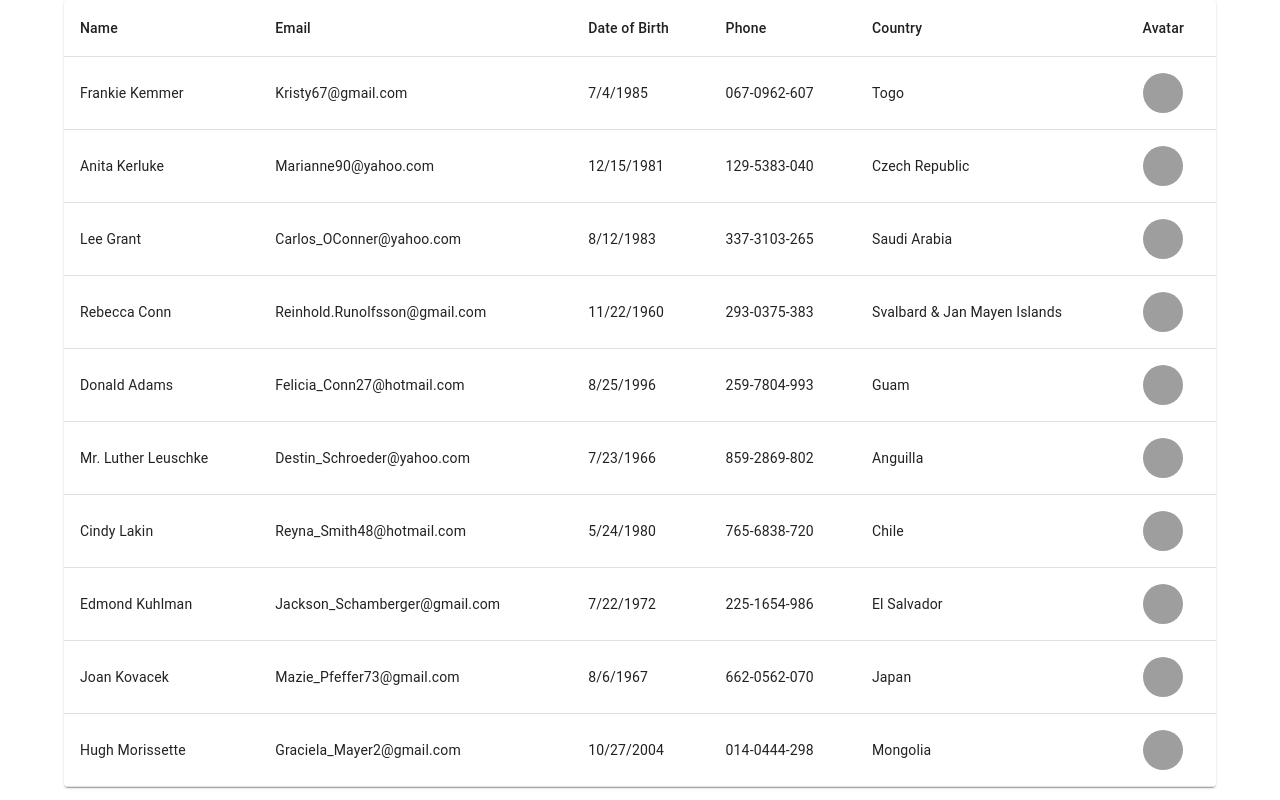
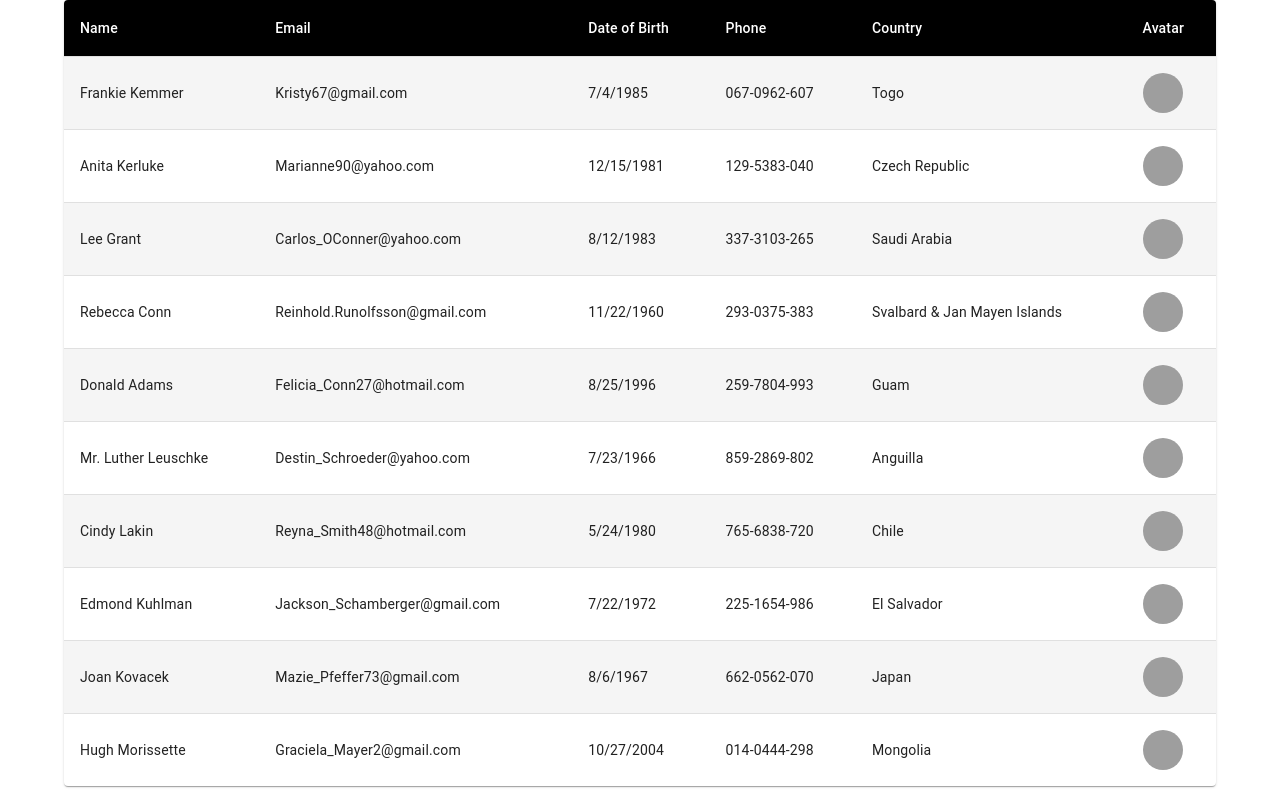
Before and after one commit to anshkush92/search-tutorial-ts, a React (Create React App) app: page / in a window 1280 px wide. Built offline with nearby package versions, Linux system fonts and the light colour scheme; grey boxes are pictures that could not be loaded.

Commit message:
Customized the table head and table body, using the styles in the docs, and creating a component of that for better re-usability -----> VVVV IMP

```diff
--- /dev/null
+++ b/src/components/StyledTableCell.tsx
@@ -0,0 +1,22 @@
+import TableCell, { tableCellClasses } from "@mui/material/TableCell";
+import { styled } from "@mui/material/styles";
+
+type StyledTableCellProps = {
+  children: React.ReactNode;
+} & React.ComponentProps<typeof TableCell>;
+
+const StyledTableCell = (props: StyledTableCellProps) => {
+  const StyledTableCellComponent = styled(TableCell)(({ theme }) => ({
+    [`&.${tableCellClasses.head}`]: {
+      backgroundColor: theme.palette.common.black,
+      color: theme.palette.common.white,
+    },
+    [`&.${tableCellClasses.body}`]: {
+      fontSize: 14,
+    },
+  }));
+
+  return <StyledTableCellComponent>{props.children}</StyledTableCellComponent>;
+};
+
+export default StyledTableCell;
--- /dev/null
+++ b/src/components/StyledTableRow.tsx
@@ -0,0 +1,22 @@
+import TableRow from "@mui/material/TableRow";
+import { styled } from "@mui/material/styles";
+
+type StyledTableRowProps = {
+  children: React.ReactNode;
+} & React.ComponentProps<typeof TableRow>;
+
+const StyledTableRow = (props: StyledTableRowProps) => {
+  const StyledTableRowComponent = styled(TableRow)(({ theme }) => ({
+    "&:nth-of-type(odd)": {
+      backgroundColor: theme.palette.action.hover,
+    },
+    // hide last border
+    "&:last-child td, &:last-child th": {
+      border: 0,
+    },
+  }));
+
+  return <StyledTableRowComponent>{props.children}</StyledTableRowComponent>;
+};
+
+export default StyledTableRow;
--- a/src/components/Table.tsx
+++ b/src/components/Table.tsx
@@ -3,7 +3,6 @@ import {
   Paper,
   Table,
   TableBody,
-  TableCell,
   TableContainer,
   TableHead,
   TableRow,
@@ -13,6 +12,8 @@ import {
 
 // Test -------------------------- Importing the styles / other components ----------------
 import { BasicTableProps } from "../types/BasicTableProps.type";
+import StyledTableCell from "./StyledTableCell";
+import StyledTableRow from "./StyledTableRow";
 
 // Test -------------------------- Structure of Props ----------------------------------
 
@@ -24,27 +25,27 @@ const BasicTable = ({ userData }: BasicTableProps) => {
         <Table>
           <TableHead>
             <TableRow>
-              <TableCell>Name</TableCell>
-              <TableCell>Email</TableCell>
-              <TableCell>Date of Birth</TableCell>
-              <TableCell>Phone</TableCell>
-              <TableCell>Country</TableCell>
-              <TableCell>Avatar</TableCell>
+              <StyledTableCell>Name</StyledTableCell>
+              <StyledTableCell>Email</StyledTableCell>
+              <StyledTableCell>Date of Birth</StyledTableCell>
+              <StyledTableCell>Phone</StyledTableCell>
+              <StyledTableCell>Country</StyledTableCell>
+              <StyledTableCell>Avatar</StyledTableCell>
             </TableRow>
           </TableHead>
 
           <TableBody>
             {userData?.map((user) => (
-              <TableRow key={user.name}>
-                <TableCell>{user.name}</TableCell>
-                <TableCell>{user.email}</TableCell>
-                <TableCell>{user.dob}</TableCell>
-                <TableCell>{user.phone}</TableCell>
-                <TableCell>{user.country}</TableCell>
-                <TableCell>
+              <StyledTableRow key={user.name}>
+                <StyledTableCell>{user.name}</StyledTableCell>
+                <StyledTableCell>{user.email}</StyledTableCell>
+                <StyledTableCell>{user.dob}</StyledTableCell>
+                <StyledTableCell>{user.phone}</StyledTableCell>
+                <StyledTableCell>{user.country}</StyledTableCell>
+                <StyledTableCell>
                   <Avatar src={user.avatar} alt={user.name}></Avatar>
-                </TableCell>
-              </TableRow>
+                </StyledTableCell>
+              </StyledTableRow>
             ))}
           </TableBody>
         </Table>
--- a/src/index.tsx
+++ b/src/index.tsx
@@ -1,18 +1,22 @@
-import React from 'react';
-import { createRoot } from 'react-dom/client';
-import { Provider } from 'react-redux';
-import { store } from './app/store';
-import App from './App';
-import reportWebVitals from './reportWebVitals';
-import './index.css';
+import React from "react";
+import { createRoot } from "react-dom/client";
+import { Provider } from "react-redux";
+import { store } from "./app/store";
+import App from "./App";
+import reportWebVitals from "./reportWebVitals";
+import "./index.css";
 
-const container = document.getElementById('root')!;
+import { StyledEngineProvider } from "@mui/material";
+
+const container = document.getElementById("root")!;
 const root = createRoot(container);
 
 root.render(
   <React.StrictMode>
     <Provider store={store}>
-      <App />
+      <StyledEngineProvider injectFirst>
+        <App />
+      </StyledEngineProvider>
     </Provider>
   </React.StrictMode>
 );
```
